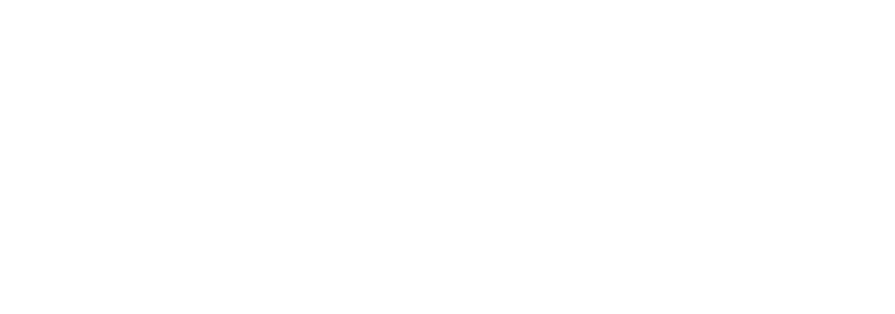
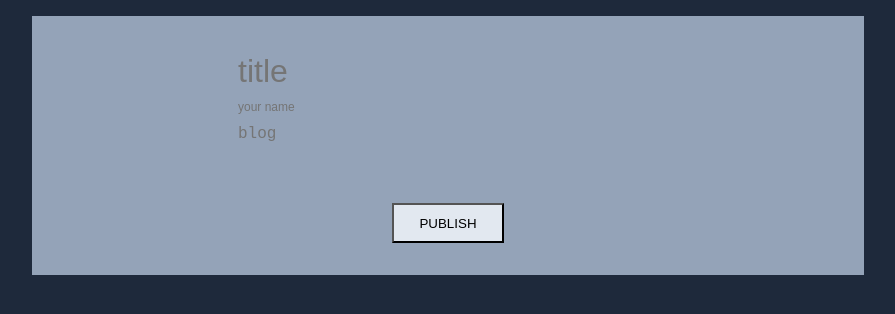
Before and after one commit to rwclutterbuck/bloggers-anon, a plain HTML site: page client/index.html in a window 1280 px wide. Shown: the whole page, without its empty margins (192-1087 px from the left). Drawn offline with Linux system fonts and the light colour scheme.

Commit message:
website layout complete

```diff
--- a/client/index.html
+++ b/client/index.html
@@ -1,10 +1,37 @@
+<!DOCTYPE html>
 <html lang="en">
-<head>
-  <meta charset="UTF-8">
-  <meta http-equiv="X-UA-Compatible" content="IE=edge">
-  <meta name="viewport" content="width=device-width, initial-scale=1.0">
-  <title>BlogIt</title>
-</head>
-<body>
-</body>
+  <head>
+    <meta charset="UTF-8" />
+    <meta http-equiv="X-UA-Compatible" content="IE=edge" />
+    <meta name="viewport" content="width=device-width, initial-scale=1.0" />
+    <title>BlogIt</title>
+    <!-- add favicon -->
+    <link rel="stylesheet" href="style.css" />
+  </head>
+  <body>
+    <form action="" class="card">
+      <input
+        type="text"
+        class="title"
+        name="title"
+        id="title"
+        placeholder="title"
+      />
+      <input
+        type="text"
+        class="author"
+        name="author"
+        id="author"
+        placeholder="your name"
+      />
+      <textarea
+        name="content"
+        id="content"
+        class="content"
+        placeholder="blog"
+      ></textarea>
+      <button type="submit" class="button">PUBLISH</button>
+    </form>
+  </body>
+  <script src="./index.js"></script>
 </html>
--- /dev/null
+++ b/client/index.js
@@ -0,0 +1,14 @@
+// https://stackoverflow.com/questions/454202/creating-a-textarea-with-auto-resize
+const tx = document.getElementsByTagName("textarea");
+for (let i = 0; i < tx.length; i++) {
+  tx[i].setAttribute(
+    "style",
+    "height:" + tx[i].scrollHeight + "px;overflow-y:hidden;"
+  );
+  tx[i].addEventListener("input", OnInput, false);
+}
+
+function OnInput() {
+  this.style.height = "auto";
+  this.style.height = this.scrollHeight + "px";
+}
--- /dev/null
+++ b/client/style.css
@@ -0,0 +1,64 @@
+:root {
+  --primary: rgb(148 163 184);
+  --secondary: rgb(226 232 240);
+  --background: rgb(30 41 59);
+}
+
+input,
+textarea {
+  border: none;
+  margin: 0.25rem 0;
+  background-color: var(--primary);
+}
+
+textarea {
+  resize: none;
+}
+
+input:focus,
+textarea:focus {
+  outline: none;
+  background-color: var(--secondary);
+}
+
+body {
+  margin: 0;
+  background-color: var(--background);
+}
+
+.card {
+  display: grid;
+  justify-content: center;
+  background-color: var(--primary);
+  padding: 2rem;
+  width: fit-content;
+  min-width: 60vw;
+  margin: 1rem auto;
+}
+
+.title {
+  font-size: 2rem;
+  width: 100%;
+}
+
+.author {
+  font-size: 0.75rem;
+}
+
+.content {
+  font-size: 1rem;
+}
+
+.button {
+  width: 15ch;
+  height: 2.5rem;
+  justify-self: center;
+  background-color: var(--secondary);
+  margin-top: 2rem;
+}
+
+@media screen and (max-width: 500px) {
+  .card {
+    margin: 0;
+  }
+}
```
Also changed, not shown: TRUTH.md (+6 -6 lines).
